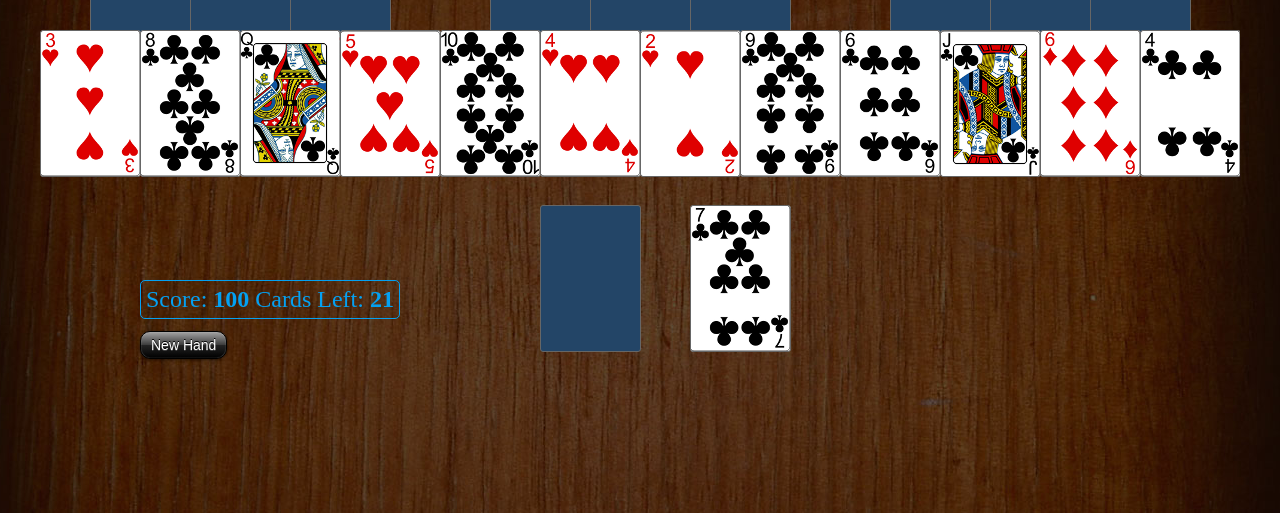
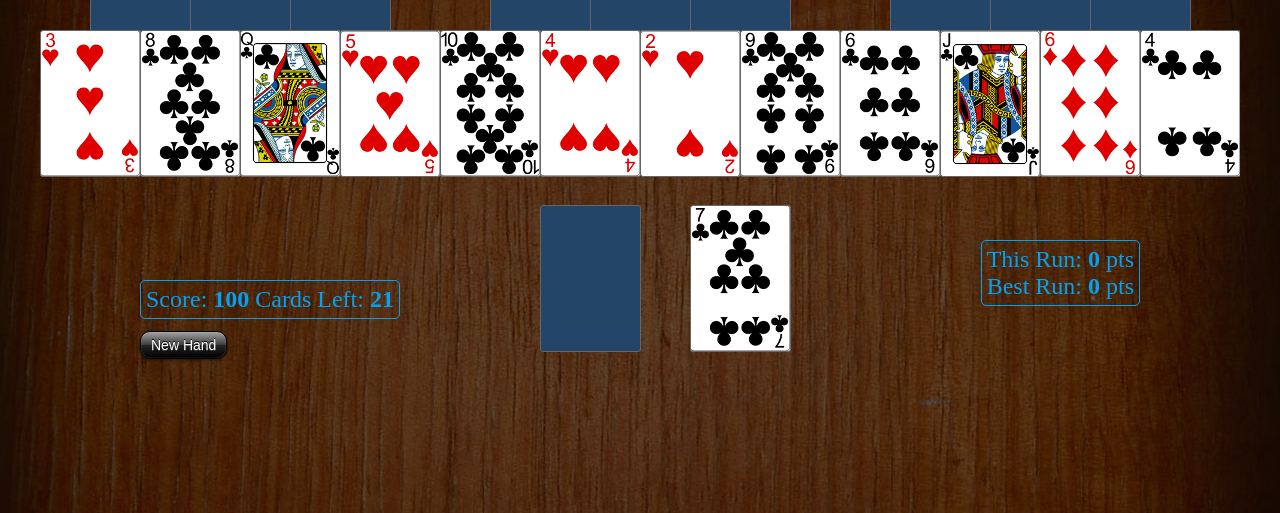
Before and after one commit to var-foo/tripeaks, a PHP site: page / in a window 1280 px wide. Shown: the part 203-716 px from the top of the page. Run offline with PHP 8.4, Linux system fonts and the light colour scheme; some libraries are stand-ins or nearby versions.

Commit message:
basic stat panel

```diff
--- a/game.js
+++ b/game.js
@@ -136,6 +136,8 @@ var $field = $("#field"),
     $hand = $("#hand"),
     $card = $(".card"),
     $score = $("#score"),
+    $currentRun = $("#currentRun");
+    $bestRun = $("#bestRun");
     $cardsLeft = $("#cardsLeft"),
     $fieldCard = $(".fieldCard");
 
@@ -323,21 +325,41 @@ var TPCookie = function () {
 var Score = function () {
     this.value = 100;
     this.incrementer = 1;
+    this.currentRun = 0;
+    this.bestRun = 0;
+
+    this.getBestRun = function(){
+        return this.bestRun;
+    }
+
+    this.setBestRun = function(){
+        if(this.currentRun > this.bestRun){
+            this.bestRun = this.currentRun;
+            console.log("currentRun is greater than bestRun");
+        }
+        return this.bestRun;
+    }
 
     this.addToScore = function () {
         var newValue = this.value + this.incrementer;
         this.value = newValue;
+        this.currentRun += this.incrementer;
         this.incrementer++;
     };
     this.removeFromScore = function () {
         var newValue = this.value - 3;
         this.value = newValue;
+        this.currentRun = 0;
         this.incrementer = 1;
     };
 
     this.getScore = function () {
         return this.value;
     };
+
+    this.getCurrentRun = function () {
+        return this.currentRun;
+    }
 
     this.setFromCookie = function () {
         var newValue = myCookie.read("score");
@@ -511,11 +533,15 @@ function init() {
  */
 function updateUI() {
     var currentScore = myScore.getScore();
+    var currentRun = myScore.getCurrentRun();
+    var bestRun = myScore.setBestRun();
     var $fieldCard = $(".fieldCard");
     var $score = $("#score");
     var arrTop = [];
     var arrLeft = [];
     $score.text(currentScore);
+    $currentRun.text(currentRun);
+    $bestRun.text(bestRun);
     fieldPosition();
     myCookie.create("score", currentScore, 100);
 
--- a/index.php
+++ b/index.php
@@ -11,8 +11,12 @@
 			<div id="hole" class="back"></div>
 			<div id="card"></div>
 			<div id="hand"></div>
-			<div id="stats">Score: <span class="statVal" id="score">0</span> Cards Left: <span class="statVal" id="cardsLeft">0</span></div>
+			<div id="stats" class="stats">Score: <span class="statVal" id="score">0</span> Cards Left: <span class="statVal" id="cardsLeft">0</span></div>
 			<button id="newHand">New Hand</button>
+            <div id="info" class="stats">
+                <p>This Run: <span class="statVal" id="currentRun">0</span> pts</p>
+                <p>Best Run: <span class="statVal" id="bestRun">0</span> pts</p>
+            </div>
 		</div>
 		<script src="http://ajax.googleapis.com/ajax/libs/jquery/1.7.2/jquery.min.js"></script>
         <script src="game.js"></script>
--- a/screen.css
+++ b/screen.css
@@ -3,7 +3,9 @@ body{
 	background:url(images/body.jpg) no-repeat center 0 #120902;
     font-size:1.5em;
 }
-
+p{
+    margin:0;
+}
 #wrapper{
 	position:relative;
 	margin:auto;
@@ -11,16 +13,21 @@ body{
 	width:1200px;
 	height:600px;
 }
-
-#stats{
-	position:absolute;
-	top: 475px;
-	left:100px;
-	color:#04A1F2;
+.stats{
+    position:absolute;
+    color:#04A1F2;
 	border:1px solid #04A1F2;
 	-moz-border-radius:5px;
 	border-radius:5px;
 	padding:5px;
+}
+#stats{
+	top: 475px;
+	left:100px;
+}
+#info{
+    top: 435px;
+    right: 100px;
 }
 
 .statVal{
```
